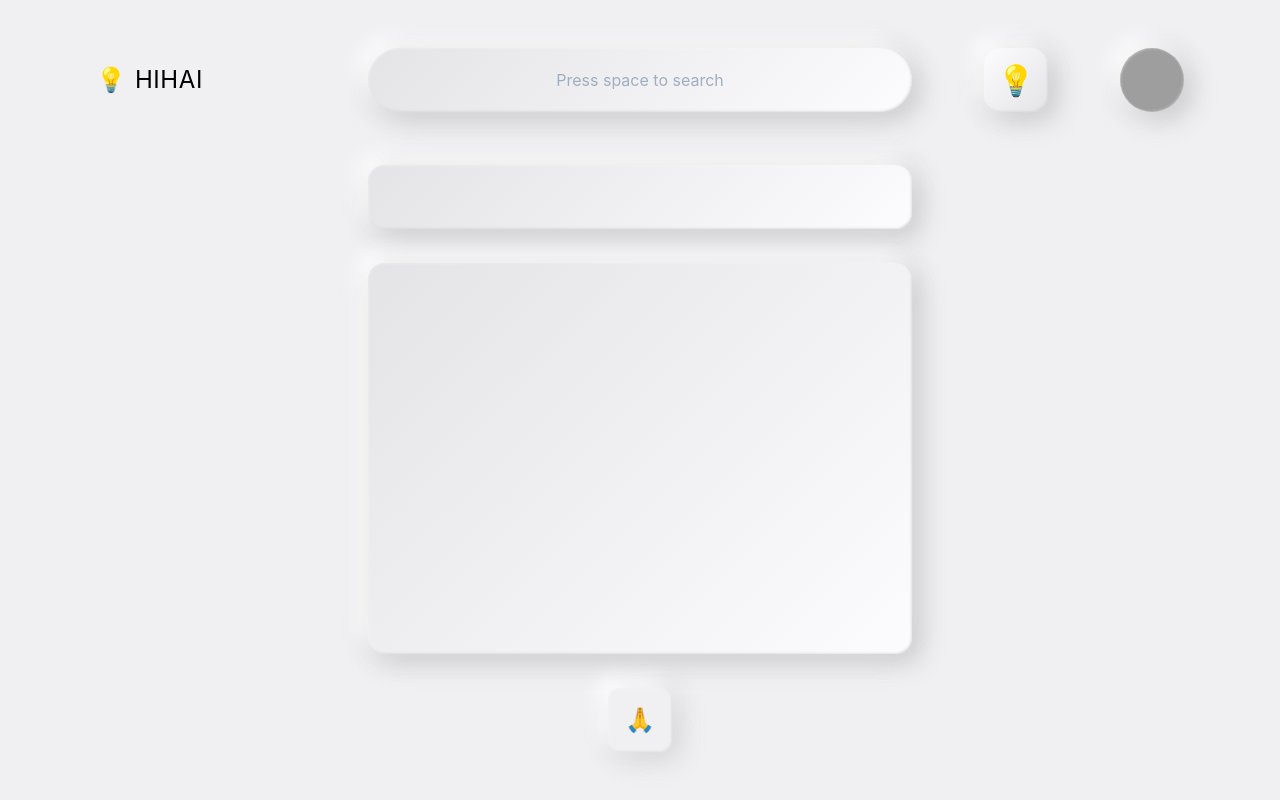
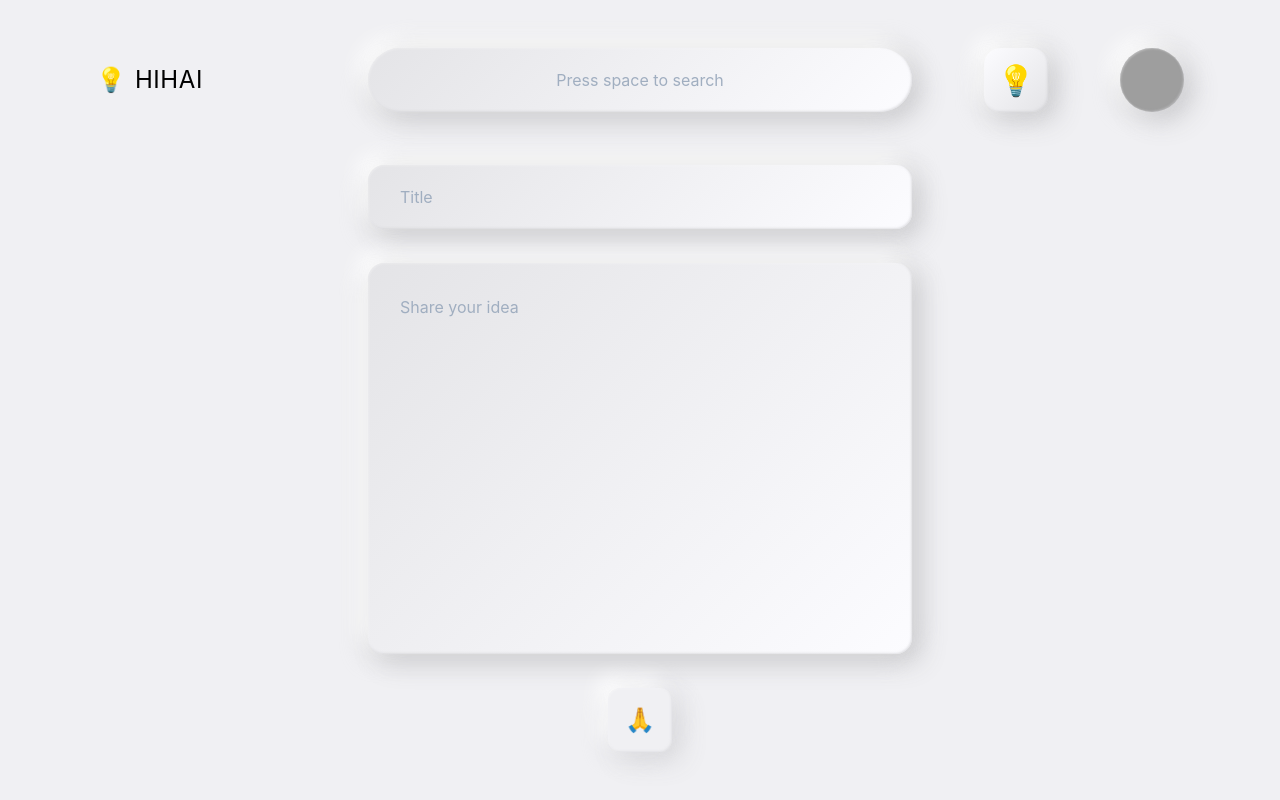
Before and after one commit to Paul-maire/product-journey, a Nuxt app: page /ideas/new in a window 1280 px wide. Built offline with nearby package versions, Linux system fonts and the light colour scheme; grey boxes are pictures that could not be loaded.

Commit message:
add mutation

```diff
--- a/components/inputs/Text.vue
+++ b/components/inputs/Text.vue
@@ -3,6 +3,7 @@
       type="text"
       @input="$emit('input', value)"
       class="shadow-concave bg-concave h-16 text-base rounded-2xl px-8 outline-none focus:outline-none"
+      :placeholder="placeholder"
    />
 </template>
 
@@ -11,6 +12,9 @@ export default {
    props: {
       value: {
          type: String
+      },
+      placeholder: {
+         type: String
       }
    }
 }
--- a/components/inputs/Textarea.vue
+++ b/components/inputs/Textarea.vue
@@ -2,6 +2,7 @@
    <textarea
       @input="$emit('input', value)"
       class="resize-none shadow-concave bg-concave text-base rounded-2xl px-8 outline-none focus:outline-none p-8"
+      :placeholder="placeholder"
    />
 </template>
 
@@ -10,6 +11,9 @@ export default {
    props: {
       value: {
          type: String
+      },
+      placeholder: {
+         type: String
       }
    }
 }
--- /dev/null
+++ b/gql/mutations/save-idea.gql
@@ -0,0 +1,7 @@
+mutation saveIdea($idea: IdeaInput) {
+   saveIdea(idea: $idea) {
+      id
+      title
+      content
+   }
+}
--- a/pages/ideas/new.vue
+++ b/pages/ideas/new.vue
@@ -1,8 +1,16 @@
 <template>
    <div class="grid grid-cols-4 grid-rows-6">
-      <InputText class="col-start-2	col-span-2" v-model="title" />
-      <InputTextarea class="col-start-2 col-span-2 row-span-4" v-model="content" />
-      <Vote class="col-start-2 col-span-2 w-16 text-2xl h-16 mx-auto mt-auto"/>
+      <InputText
+         class="col-start-2 col-span-2"
+         v-model="idea.title"
+         placeholder="Title"
+      />
+      <InputTextarea
+         placeholder="Share your idea"
+         class="col-start-2 col-span-2 row-span-4"
+         v-model="idea.content"
+      />
+      <Vote @click.native.stop="submit" class="col-start-2 col-span-2 w-16 text-2xl h-16 mx-auto mt-auto"/>
    </div>
 </template>
 
@@ -11,11 +19,28 @@ import InputText from '~/components/inputs/Text'
 import InputTextarea from '~/components/inputs/Textarea'
 import Vote from '~/components/idea/Vote'
 
+import SaveIdea from '~/gql/mutations/save-idea'
+
 export default {
    data: () => ({
-      title: null,
-      content: null
+      idea: {
+         title: null,
+         content: null
+      }
    }),
+   methods: {
+      async submit() {
+         const result = await this.$apollo.mutate({
+            mutation: SaveIdea,
+            variables: {
+               idea: this.idea,
+            },
+         }).catch(console.error)
+         console.log(result)
+
+         if (result?.data?.saveIdea) return this.$router.push('/')
+      }
+   },
    components: {
       InputText,
       InputTextarea,
```
